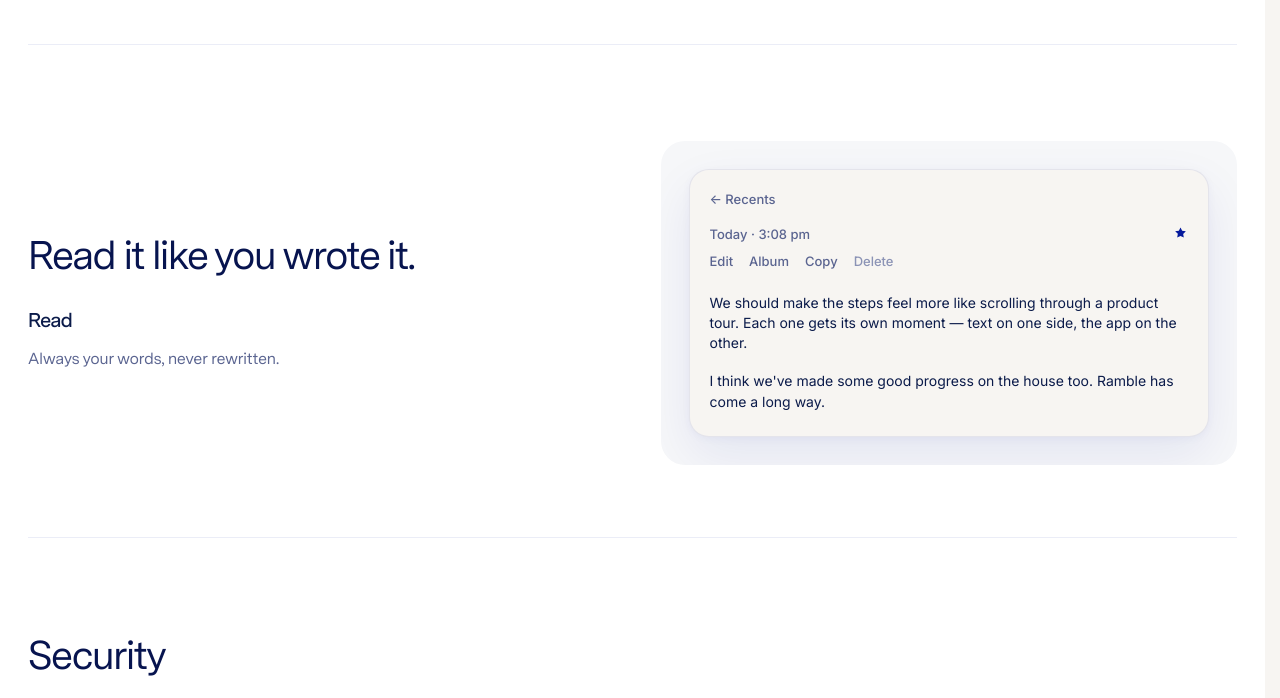
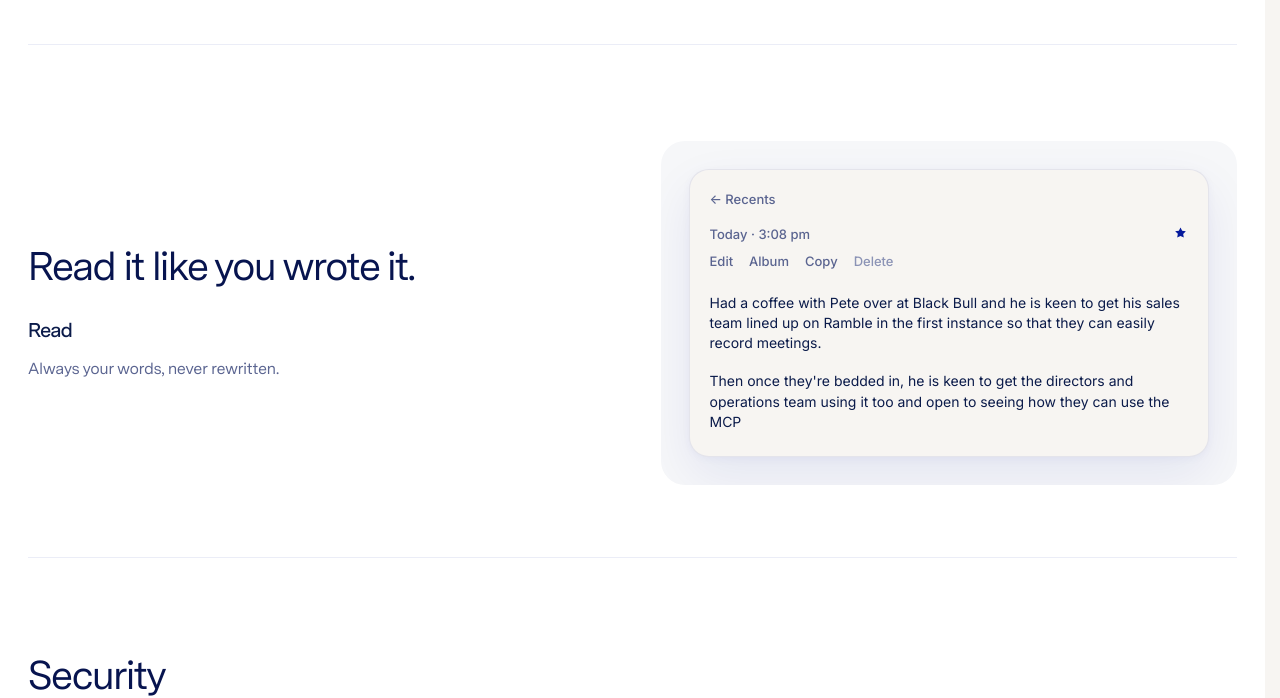
Before and after one commit to RoyKeane94/Ramble, a Django app: template templates/pages/home.html in a window 1280 px wide. Shown: the part 1806-2504 px from the top of the page. Run offline with Django 5.2, Linux system fonts and the light colour scheme; the template is opened without the code that fills it, so the values that code supplies are empty.

Commit message:
Landing page copy updated

```diff
--- a/templates/pages/home.html
+++ b/templates/pages/home.html
@@ -145,7 +145,7 @@
                     <li>
                       <div class="frame frame-static">
                         <div class="frame-copy">
-                          <p class="frame-preview">Had a coffee with Pete over at Black Bull and he is keen to get his sales team lined up on Ramble, as he can see good use cases for this…</p>
+                          <p class="frame-preview">Had a coffee with Pete over at Black Bull and he is keen to get his sales team lined up on Ramble in the first instance so that they can easily record meetings…</p>
                         </div>
                         <div class="frame-side">
                           <p class="frame-meta">
@@ -199,8 +199,8 @@
               </header>
               <article class="take-body">
                 <div class="take-text take-text-prose">
-                  <p>We should make the steps feel more like scrolling through a product tour. Each one gets its own moment — text on one side, the app on the other.</p>
-                  <p>I think we've made some good progress on the house too. Ramble has come a long way.</p>
+                  <p>Had a coffee with Pete over at Black Bull and he is keen to get his sales team lined up on Ramble in the first instance so that they can easily record meetings.</p>
+                  <p>Then once they're bedded in, he is keen to get the directors and operations team using it too and open to seeing how they can use the MCP</p>
                 </div>
               </article>
             </div>
```
